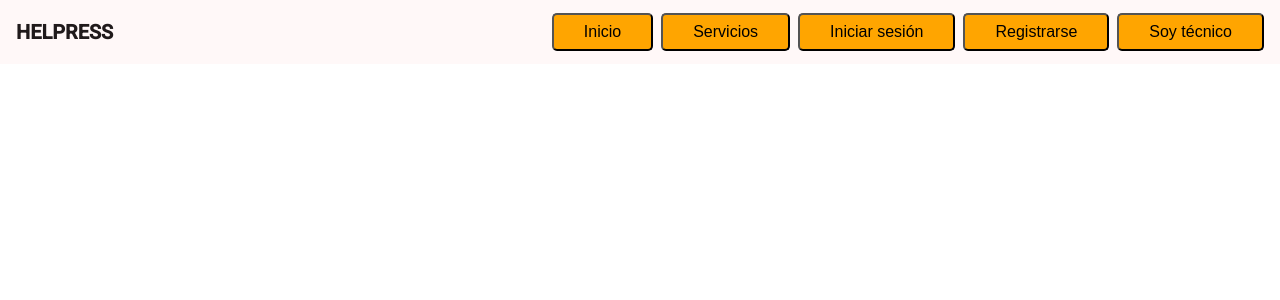
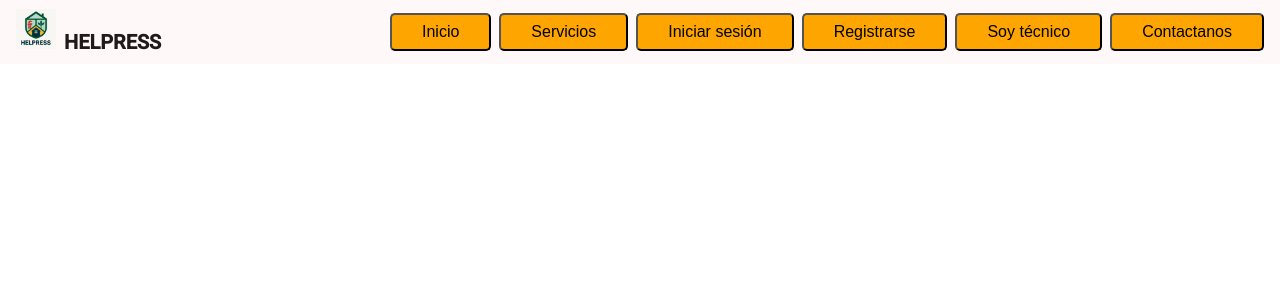
Before and after one commit to valemr05/HelpressMaterial, an Angular app: page / in a window 1280 px wide. Shown: the top 300 px of the page. Built offline with nearby package versions, Linux system fonts and the light colour scheme.

Commit message:
styles header

```diff
--- a/src/app/app.component.ts
+++ b/src/app/app.component.ts
@@ -22,9 +22,9 @@ import { HeaderComponent } from './header/header.component';
     MatNativeDateModule,
     ReactiveFormsModule,
     //ServiceFormComponent,
-    HeaderComponent
-
-  ],
+    HeaderComponent,
+    ServiceFormComponent
+],
   templateUrl: './app.component.html',
   styleUrl: './app.component.css'
 })
--- a/src/app/header/header.component.html
+++ b/src/app/header/header.component.html
@@ -1,5 +1,6 @@
 <mat-toolbar color="primary" class="toolbar">
   <div class="logo-container">
+    <img src="logo.png" alt="Logo" class="logo">
     <span class="title">HELPRESS</span>
   </div>
 
@@ -10,4 +11,5 @@
   <button mat-button class="btn-redondo">Iniciar sesión</button>
   <button mat-stroked-button color="accent" class="btn-redondo">Registrarse</button>
   <button mat-raised-button color="warn" class="btn-redondo">Soy técnico</button>
+  <button mat-raised-button color="warn" class="btn-redondo">Contactanos</button>
 </mat-toolbar>
```
Also changed, not shown: public/logo.png (added).
